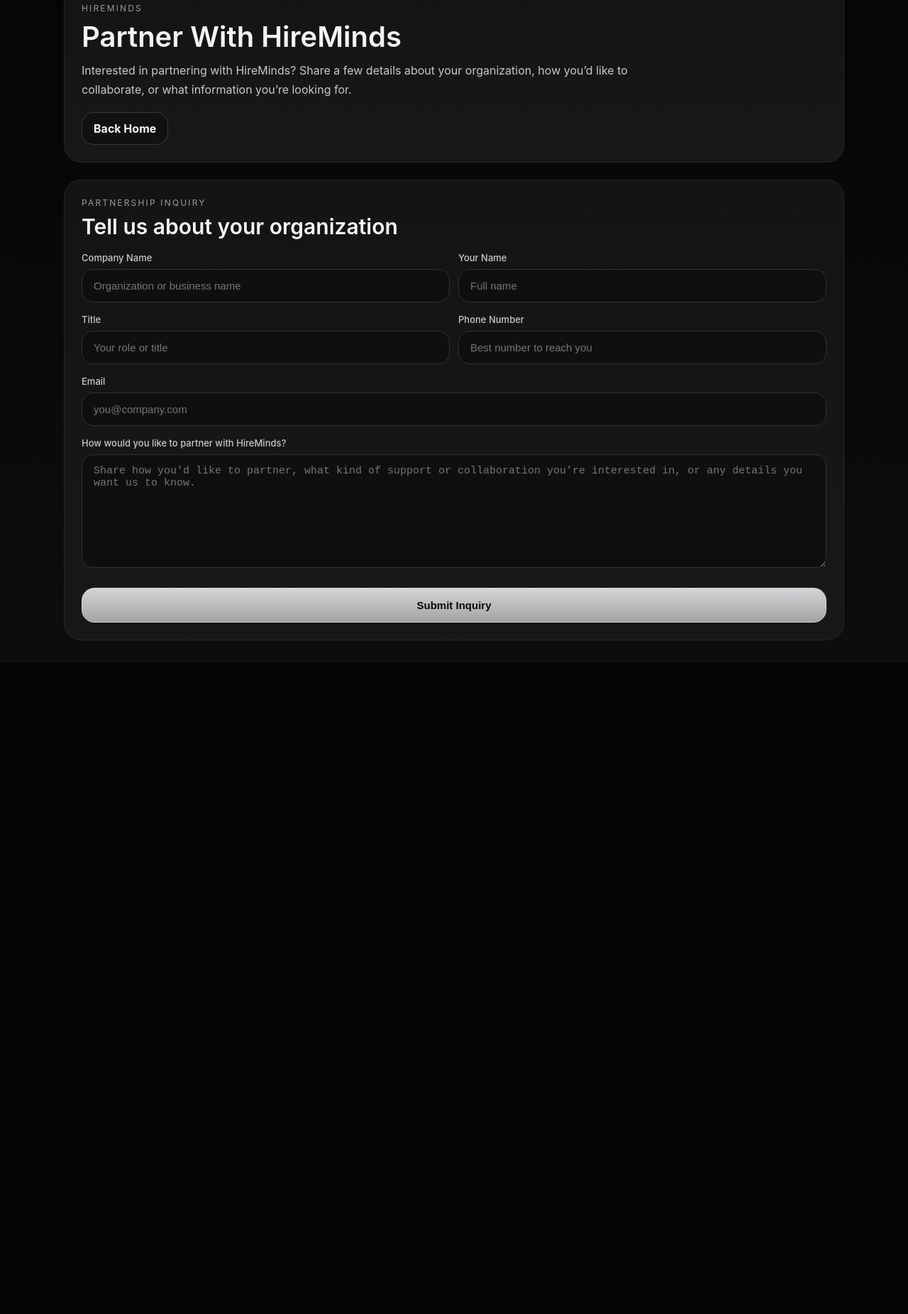
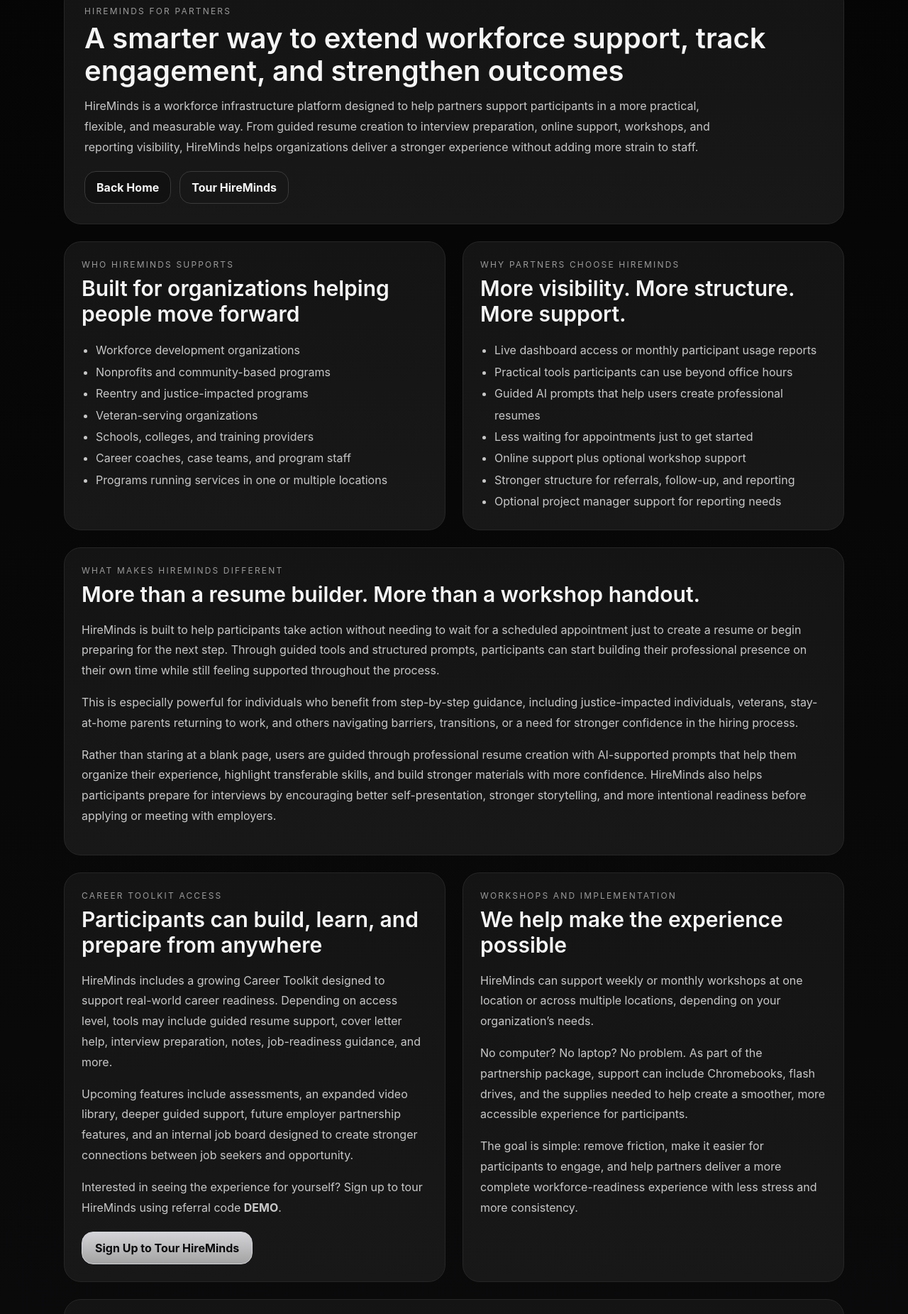
Before and after one commit to UrMizery/hireminds-platform, a Next.js app: page /partner-with-hireminds in a window 1280 px wide. Shown: the part 161-2012 px from the top of the page at 71% size. Before the commit the page ends 1095 px from the top, so only its background shows below. Built offline with nearby package versions, Linux system fonts and the light colour scheme; no server answers.

Commit message:
Update page.tsx

```diff
--- a/app/partner-with-hireminds/page.tsx
+++ b/app/partner-with-hireminds/page.tsx
@@ -64,23 +64,144 @@ export default function PartnerWithHireMindsPage() {
 <main style={styles.page}>
 <div style={styles.shell}>
 <section style={styles.heroCard}>
-          <p style={styles.kicker}>HireMinds</p>
-          <h1 style={styles.title}>Partner With HireMinds</h1>
+<p style={styles.kicker}>HireMinds for Partners</p>
+<h1 style={styles.title}>
+A smarter way to extend workforce support, track engagement, and strengthen outcomes
+</h1>
 <p style={styles.subtitle}>
-            Interested in partnering with HireMinds? Share a few details about your organization,
-            how you’d like to collaborate, or what information you’re looking for.
+HireMinds is a workforce infrastructure platform designed to help partners support participants in a more practical,
+flexible, and measurable way. From guided resume creation to interview preparation, online support, workshops, and
+reporting visibility, HireMinds helps organizations deliver a stronger experience without adding more strain to staff.
 </p>
 
 <div style={styles.heroButtons}>
 <a href="/" style={styles.linkButton}>
 Back Home
 </a>
+<a href="/sign-up" style={styles.secondaryActionButton}>
+Tour HireMinds
+</a>
 </div>
+</section>
+
+<section style={styles.infoGrid}>
+<div style={styles.infoCard}>
+<p style={styles.sectionKicker}>Who HireMinds supports</p>
+<h2 style={styles.sectionTitle}>Built for organizations helping people move forward</h2>
+<ul style={styles.list}>
+<li>Workforce development organizations</li>
+<li>Nonprofits and community-based programs</li>
+<li>Reentry and justice-impacted programs</li>
+<li>Veteran-serving organizations</li>
+<li>Schools, colleges, and training providers</li>
+<li>Career coaches, case teams, and program staff</li>
+<li>Programs running services in one or multiple locations</li>
+</ul>
+</div>
+
+<div style={styles.infoCard}>
+<p style={styles.sectionKicker}>Why partners choose HireMinds</p>
+<h2 style={styles.sectionTitle}>More visibility. More structure. More support.</h2>
+<ul style={styles.list}>
+<li>Live dashboard access or monthly participant usage reports</li>
+<li>Practical tools participants can use beyond office hours</li>
+<li>Guided AI prompts that help users create professional resumes</li>
+<li>Less waiting for appointments just to get started</li>
+<li>Online support plus optional workshop support</li>
+<li>Stronger structure for referrals, follow-up, and reporting</li>
+<li>Optional project manager support for reporting needs</li>
+</ul>
+</div>
+</section>
+
+<section style={styles.infoCard}>
+<p style={styles.sectionKicker}>What makes HireMinds different</p>
+<h2 style={styles.sectionTitle}>More than a resume builder. More than a workshop handout.</h2>
+<p style={styles.paragraph}>
+HireMinds is built to help participants take action without needing to wait for a scheduled appointment just to create a
+resume or begin preparing for the next step. Through guided tools and structured prompts, participants can start building
+their professional presence on their own time while still feeling supported throughout the process.
+</p>
+<p style={styles.paragraph}>
+This is especially powerful for individuals who benefit from step-by-step guidance, including justice-impacted
+individuals, veterans, stay-at-home parents returning to work, and others navigating barriers, transitions, or a need
+for stronger confidence in the hiring process.
+</p>
+<p style={styles.paragraph}>
+Rather than staring at a blank page, users are guided through professional resume creation with AI-supported prompts that
+help them organize their experience, highlight transferable skills, and build stronger materials with more confidence.
+HireMinds also helps participants prepare for interviews by encouraging better self-presentation, stronger storytelling,
+and more intentional readiness before applying or meeting with employers.
+</p>
+</section>
+
+<section style={styles.infoGrid}>
+<div style={styles.infoCard}>
+<p style={styles.sectionKicker}>Career Toolkit access</p>
+<h2 style={styles.sectionTitle}>Participants can build, learn, and prepare from anywhere</h2>
+<p style={styles.paragraph}>
+HireMinds includes a growing Career Toolkit designed to support real-world career readiness. Depending on access level,
+tools may include guided resume support, cover letter help, interview preparation, notes, job-readiness guidance, and
+more.
+</p>
+<p style={styles.paragraph}>
+Upcoming features include assessments, an expanded video library, deeper guided support, future employer partnership
+features, and an internal job board designed to create stronger connections between job seekers and opportunity.
+</p>
+<p style={styles.paragraph}>
+Interested in seeing the experience for yourself? Sign up to tour HireMinds using referral code <strong>DEMO</strong>.
+</p>
+<div style={styles.heroButtons}>
+<a href="/sign-up" style={styles.primaryTourButton}>
+Sign Up to Tour HireMinds
+</a>
+</div>
+</div>
+
+<div style={styles.infoCard}>
+<p style={styles.sectionKicker}>Workshops and implementation</p>
+<h2 style={styles.sectionTitle}>We help make the experience possible</h2>
+<p style={styles.paragraph}>
+HireMinds can support weekly or monthly workshops at one location or across multiple locations, depending on your
+organization’s needs.
+</p>
+<p style={styles.paragraph}>
+No computer? No laptop? No problem. As part of the partnership package, support can include Chromebooks, flash drives,
+and the supplies needed to help create a smoother, more accessible experience for participants.
+</p>
+<p style={styles.paragraph}>
+The goal is simple: remove friction, make it easier for participants to engage, and help partners deliver a more
+complete workforce-readiness experience with less stress and more consistency.
+</p>
+</div>
+</section>
+
+<section style={styles.infoCard}>
+<p style={styles.sectionKicker}>Reporting and visibility</p>
+<h2 style={styles.sectionTitle}>See what your participants are using and how they are engaging</h2>
+<p style={styles.paragraph}>
+One of the strongest benefits of partnering with HireMinds is visibility. Partners can gain access to a live dashboard or
+monthly usage reports showing how participants are engaging with the platform, what tools they are using, and where there
+may be opportunities for stronger follow-up or support.
+</p>
+<p style={styles.paragraph}>
+For organizations that prefer a more hands-off reporting experience, HireMinds can also include a designated project
+manager to help monitor usage, organize reporting, and provide structured updates on your behalf.
+</p>
+<p style={styles.paragraph}>
+This creates a stronger bridge between participant activity, staff visibility, and program outcomes without requiring your
+team to manually piece everything together.
+</p>
 </section>
 
 <section style={styles.card}>
 <p style={styles.sectionKicker}>Partnership Inquiry</p>
 <h2 style={styles.sectionTitle}>Tell us about your organization</h2>
+<p style={styles.formIntro}>
+Ready to explore what HireMinds can look like for your organization? Share a few details below and let us know how you’d
+like to partner, what type of population you serve, or what kind of support, workshops, reporting, or implementation you
+are looking for.
+</p>
 
 <form onSubmit={handleSubmit} style={styles.form}>
 <div style={styles.twoCol}>
@@ -125,7 +246,7 @@ export default function PartnerWithHireMindsPage() {
 label="How would you like to partner with HireMinds?"
 value={message}
 onChange={setMessage}
-              placeholder="Share how you'd like to partner, what kind of support or collaboration you’re interested in, or any details you want us to know."
+placeholder="Share how you'd like to partner, what populations you serve, whether you’re interested in dashboard access or monthly reports, workshop support, multi-location implementation, or any details you want us to know."
 />
 
 <div style={styles.actionRow}>
@@ -212,6 +333,17 @@ const styles: Record<string, React.CSSProperties> = {
 background: "linear-gradient(180deg, #141414 0%, #181818 100%)",
 border: "1px solid #262626",
 borderRadius: "24px",
+padding: "28px",
+},
+infoGrid: {
+display: "grid",
+gridTemplateColumns: "1fr 1fr",
+gap: "24px",
+},
+infoCard: {
+background: "linear-gradient(180deg, #141414 0%, #181818 100%)",
+border: "1px solid #262626",
+borderRadius: "24px",
 padding: "24px",
 },
 card: {
@@ -235,28 +367,42 @@ const styles: Record<string, React.CSSProperties> = {
 textTransform: "uppercase",
 },
 title: {
-    margin: "0 0 10px",
+margin: "0 0 12px",
 fontSize: "40px",
 fontWeight: 600,
 color: "#f5f5f5",
+lineHeight: 1.15,
 },
 sectionTitle: {
 margin: "0 0 18px",
 fontSize: "30px",
 fontWeight: 600,
 color: "#f5f5f5",
+lineHeight: 1.2,
 },
 subtitle: {
 margin: 0,
 color: "#c8c8c8",
 fontSize: "16px",
-    lineHeight: 1.7,
-    maxWidth: "860px",
+lineHeight: 1.8,
+maxWidth: "920px",
+},
+paragraph: {
+margin: "0 0 16px",
+color: "#c8c8c8",
+fontSize: "16px",
+lineHeight: 1.8,
+},
+list: {
+margin: 0,
+paddingLeft: "20px",
+color: "#c8c8c8",
+lineHeight: 1.9,
 },
 heroButtons: {
 display: "flex",
 gap: "12px",
-    marginTop: "18px",
+marginTop: "20px",
 flexWrap: "wrap",
 },
 linkButton: {
@@ -270,6 +416,36 @@ const styles: Record<string, React.CSSProperties> = {
 background: "#111111",
 color: "#f5f5f5",
 fontWeight: 700,
+},
+secondaryActionButton: {
+display: "inline-flex",
+alignItems: "center",
+justifyContent: "center",
+textDecoration: "none",
+padding: "12px 16px",
+borderRadius: "16px",
+border: "1px solid #3a3a3a",
+background: "#171717",
+color: "#f5f5f5",
+fontWeight: 700,
+},
+primaryTourButton: {
+display: "inline-flex",
+alignItems: "center",
+justifyContent: "center",
+textDecoration: "none",
+padding: "12px 18px",
+borderRadius: "16px",
+border: "1px solid #d1d5db",
+background: "linear-gradient(180deg, #d4d4d8 0%, #a3a3a3 100%)",
+color: "#09090b",
+fontWeight: 700,
+},
+formIntro: {
+margin: "0 0 18px",
+color: "#c8c8c8",
+fontSize: "16px",
+lineHeight: 1.7,
 },
 form: {
 display: "grid",
```
Lines whose indentation alone changed are shown as unchanged.
